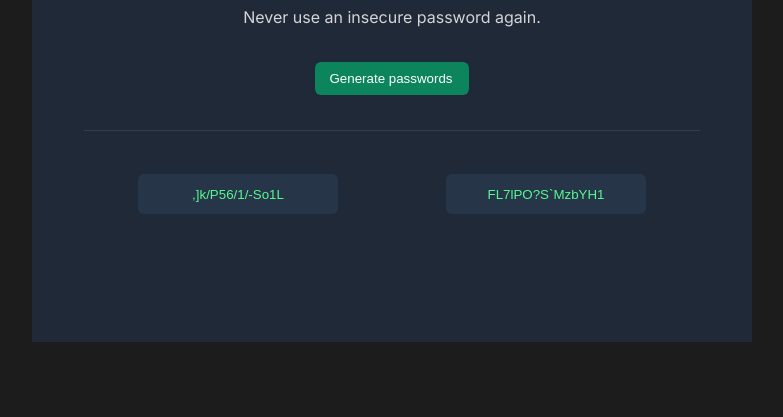
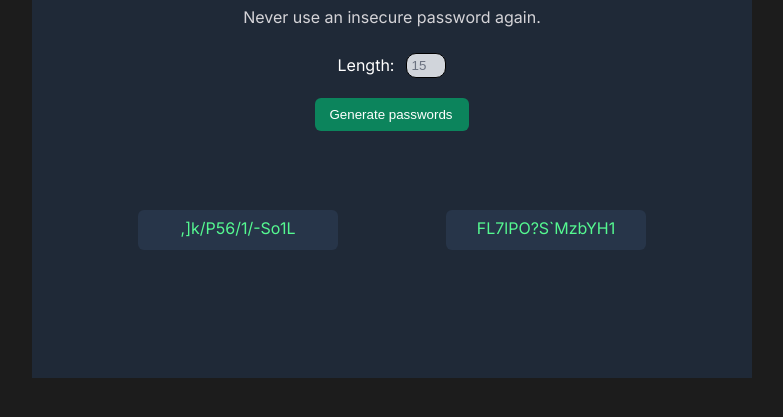
Before and after one commit to anujmistry1729/PasswordGenerator, a plain HTML site: page index.html in a window 1280 px wide. Both pictures are taken after a click on the button "Generate passwords". Shown: the part 201-618 px from the top of the page, without its empty margins (248-1031 px from the left). Drawn offline with Linux system fonts and the light colour scheme; a web font is replaced by a local one.

Commit message:
feat: add length feature with min max length constraint

```diff
--- a/index.html
+++ b/index.html
@@ -17,26 +17,19 @@
             <article id="generator-info">
                 <h2>Generate a <span id="line-highlight">random password</span></h2>
                 <p>Never use an insecure password again.</p>
+
+                <article class="password-length">
+                    <label for="length-input">Length: </label>
+                    <input type="number" name="length-input" id="length-input" min="1" max="60" value="15" required>
+                </article>
+
                 <button class="generate-btn" onclick="getPassword()">Generate passwords</button>
-
-                <!-- <article class="configure">
-                    <article>
-                        <label for="isNumbers">Numbers</label>
-                        <input type="checkbox" name="isNumbers" id="is-numbers" checked>
-                    </article>
-
-                    <article>
-                        <label for="isSpecialChar">Special Characters</label>
-                        <input type="checkbox" name="isSpecialChar" id="is-special-char" checked>
-                    </article>
-                </article> -->
                 <hr>
             </article>
 
             <article id="password-generated">
-                <button class="password-btn" id="gen-pass-1" onclick="copyText('gen-pass-1')"></button>
-                <button class="password-btn" id="gen-pass-2" onclick="copyText('gen-pass-2')"></button>
-
+                <p class="password-btn" id="gen-pass-1"></p>
+                <p class="password-btn" id="gen-pass-2"></p>
             </article>
 
             <article>
--- a/index.js
+++ b/index.js
@@ -1,46 +1,43 @@
 const characters = [  "A",  "B",  "C",  "D",  "E",  "F",  "G",  "H",  "I",  "J",  "K",  "L",  "M",  "N",  "O",  "P",  "Q",  "R",  "S",  "T",  "U",  "V",  "W",  "X",  "Y",  "Z",  "a",  "b",  "c",  "d",  "e",  "f",  "g",  "h",  "i",  "j",  "k",  "l",  "m",  "n",  "o",  "p",  "q",  "r",  "s",  "t",  "u",  "v",  "w",  "x",  "y",  "z",  "0",  "1",  "2",  "3",  "4",  "5",  "6",  "7",  "8",  "9",  "~",  "`",  "!",  "@",  "#",  "$",  "%",  "^",  "&",  "*",  "(",  ")",  "_",  "-",  "+",  "=",  "{",  "[",  "}",  "]",  ",",  "|",  ":",  ";",  "<",  ">",  ".",  "?",  "/"];
 
-let genPass1El = document.getElementById("gen-pass-1");
-let genPass2El = document.getElementById("gen-pass-2");
-let copiedEl = document.getElementById("copied-msg");
-
+const genPass1El = document.getElementById("gen-pass-1");
+const genPass2El = document.getElementById("gen-pass-2");
+const copiedEl = document.getElementById("copied-msg");
+const passwordLengthEl = document.getElementById("length-input");
 
 if (genPass1El.textContent === "" && genPass2El.textContent === "") {
   styleEmptyStateButtons();
 }
 
-async function copyText(idName) {
-  copiedEl.textContent = "";
 
-  if (idName === "gen-pass-1") {
-    try {
-      const copy1 = await navigator.clipboard.writeText(genPass1El.textContent);
-      copiedEl.textContent = "Copied to Clipboard!";
-    } catch (error) {
-      console.log(error);
-    }
-  } else {
-    try {
-      const copy2 = await navigator.clipboard.writeText(genPass2El.textContent);
-      copiedEl.textContent = "Copied to Clipboard!";
-    } catch (error) {
-      console.log(error);
-    }
+genPass1El.addEventListener("click",  async function(){
+  if(this.textContent){
+     await navigator.clipboard.writeText(genPass1El.textContent);
+    copiedEl.textContent = "Copied to Clipboard!";
   }
-}
+})
+
+genPass2El.addEventListener("click", async function(){
+  if(this.textContent){
+     await navigator.clipboard.writeText(genPass1El.textContent);
+    copiedEl.textContent = "Copied to Clipboard!";
+  }
+})
+
 
 async function getPassword() {
   copiedEl.textContent = "";
-
-  genPass1El.textContent = generatePassword();
-  genPass2El.textContent = generatePassword();
+  if(passwordLengthEl.value >= 1 && passwordLengthEl.value <=60){
+    genPass1El.textContent = generatePassword(passwordLengthEl.value);
+    genPass2El.textContent = generatePassword(passwordLengthEl.value);
+  }
 }
 
 function randomIndex() {
   return Math.floor(Math.random() * characters.length) + 1;
 }
 
-function generatePassword(length = 15) {
+function generatePassword(length) {
   let randomPassword = "";
 
   for (let i = 0; i < length; i++) {
--- a/styles.css
+++ b/styles.css
@@ -1,9 +1,6 @@
 @import url('https://fonts.googleapis.com/css2?family=Happy+Monkey&family=Inter&family=Karla:wght@600&family=Roboto:wght@300;900&display=swap');
 
 body{
-    margin: 0px;
-    padding: 0px;
-    box-sizing: border-box;
     text-align: center;
 
     background-color: #1C1C1C;
@@ -37,7 +34,7 @@ hr{
 
 
 .generate-btn{
-    margin-top: 35px;
+    margin-top: 20px;
     padding: 9px 17px 9px 15px;
     border-radius: 6px;
     background: #0c845c;
@@ -46,7 +43,7 @@ hr{
 }
 
 
-.password-btn:hover, .password-btn:active{
+/* .password-btn:hover, .password-btn:active{
     cursor: pointer;
     box-shadow: 1px 1px 1px;
 }
@@ -60,7 +57,7 @@ hr{
     margin: 8px 0px;
     min-height: 40px;
     min-width: 200px;
-}
+} */
 
 .configure{
     display: flex;
@@ -68,6 +65,25 @@ hr{
     align-items: center;
     margin: 18px 0px;
 }
+
+.password-length{
+    display: flex;
+    margin-top: 26px;
+    align-items: center;
+    justify-content: space-evenly;
+}
+
+#length-input{
+    padding: 4px;
+    border: 1px solid black;
+    border-radius: 10px;
+    box-sizing: border-box;
+    width: 40px;
+    background-color: #D1D5DB;
+    color: #6B7280;
+    margin-left: 12px;
+}
+
 
 #line-highlight{
     color: #4ADF86;
@@ -84,14 +100,37 @@ hr{
     margin: 0;
 }
 
-#password-generated{
+/* #password-generated{
     display: flex;
     justify-content: space-around;
     align-items: center;
-}
+} */
 
 #copied-msg{
     margin-top: 20px;
     height: 20;
     color: #34D399;;
 }
+
+#generator-info{
+    display: flex;
+    justify-content: center;
+    align-items: center;
+    flex-direction: column;
+}
+
+#password-generated{
+    display: flex;
+    align-items: center;
+    justify-content: space-around;
+}
+
+.password-btn{
+    box-sizing: border-box;
+    padding: 8px 16px;
+    color: #55F991;
+    background-color:#273549;
+    border-radius: 6px;
+    border:none;
+    margin: 8px 0px;
+}
```
